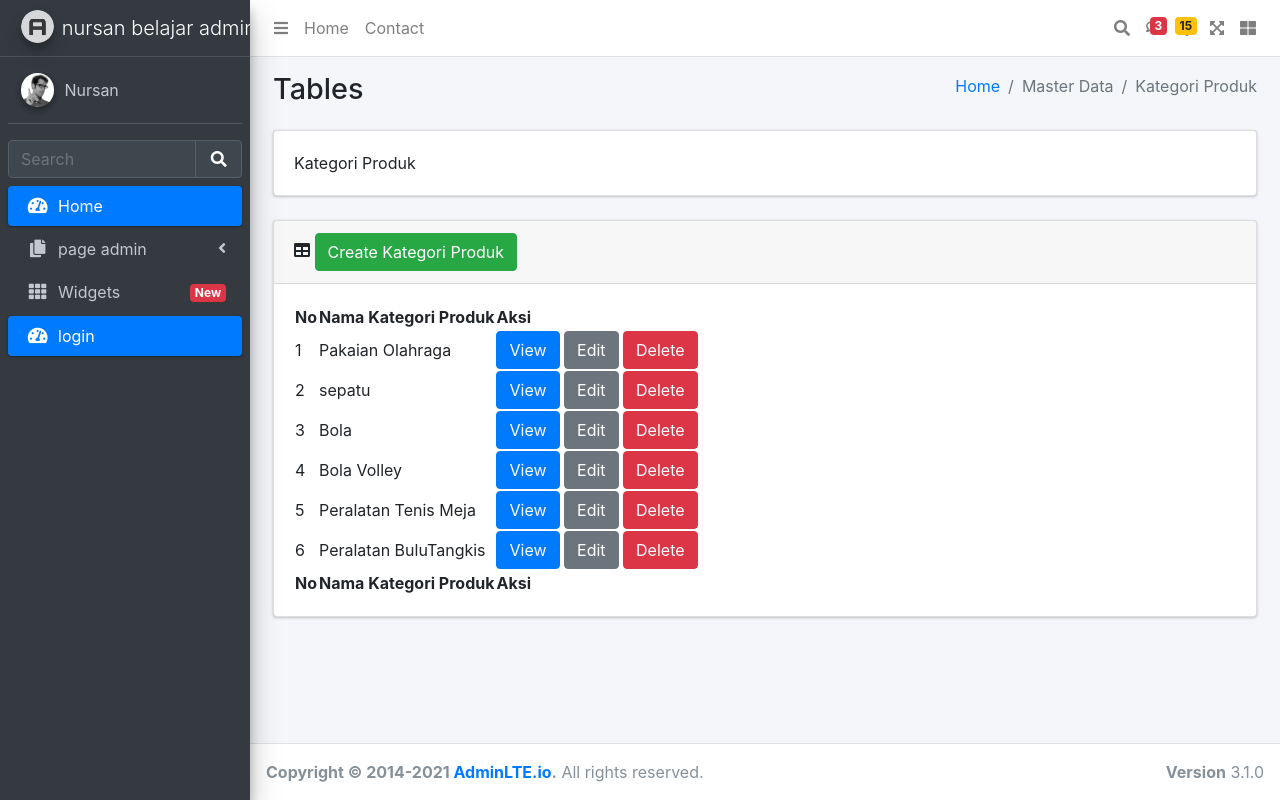
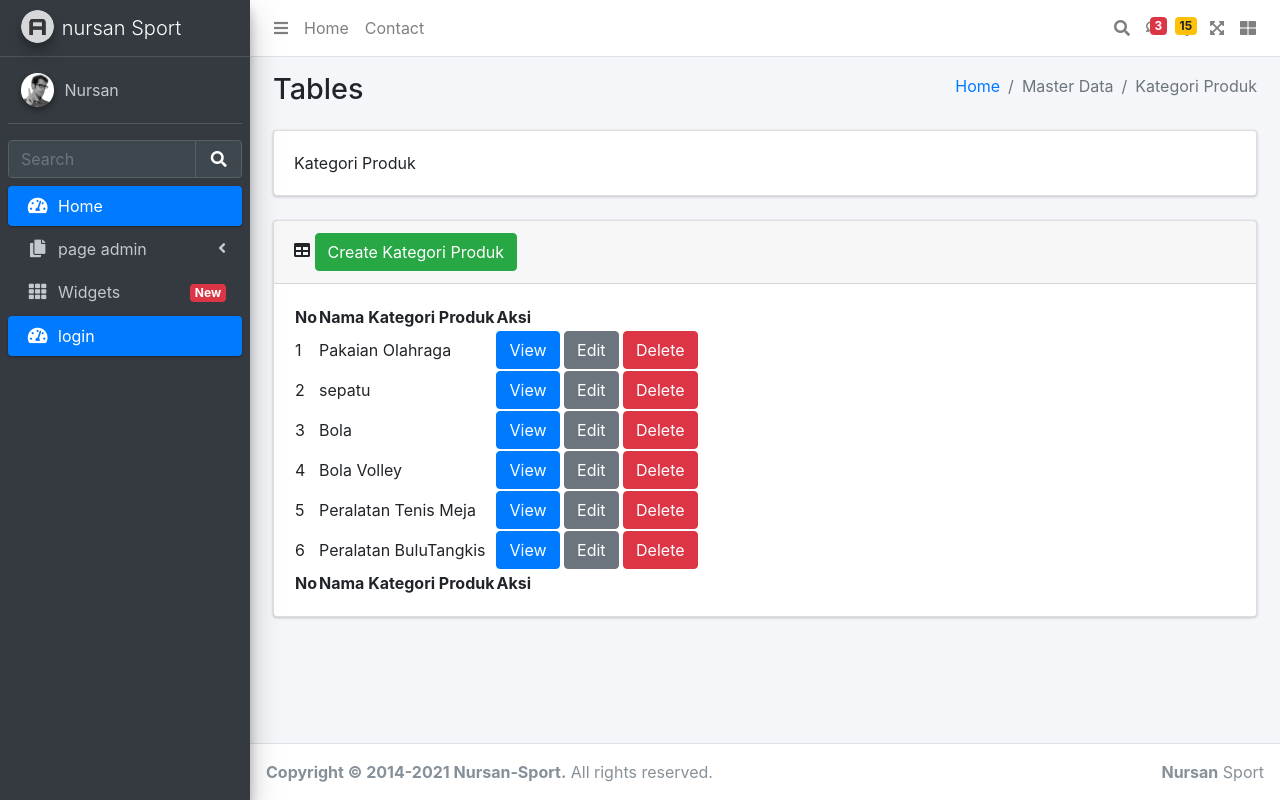
Before and after one commit to nurikhsan11/Project-uts_smt2, a PHP site: page /admin/index.php?krupuk=Table_KProduk/K_Produk in a window 1280 px wide. Run offline with PHP 8.4, Linux system fonts and the light colour scheme; data comes from the database, SQL or seed files in the repository; some libraries are stand-ins or nearby versions.

Commit message:
modif admin bagian tabel

```diff
--- a/admin/Table_KProduk/K_Produk.php
+++ b/admin/Table_KProduk/K_Produk.php
@@ -63,8 +63,8 @@ $rs = $dbh->query($sql);
                                 <td><?= $nomor ?></td>
                                 <td><?= $row['nama'] ?></td>
                                 <td>
-                                    <a class="btn btn-primary" href="index1.php?krupuk=Table_KProduk/view_KProduk&id=<?= $row['id'] ?>">View</a>
-                                    <a class="btn btn-secondary" href="index1.php?krupuk=Table_KProduk/form_KProduk&idedit=<?= $row['id'] ?>">Edit</a>
+                                    <a class="btn btn-primary" href="index.php?krupuk=Table_KProduk/view_KProduk&id=<?= $row['id'] ?>">View</a>
+                                    <a class="btn btn-secondary" href="index.php?krupuk=Table_KProduk/form_KProduk&idedit=<?= $row['id'] ?>">Edit</a>
                                     <a class="btn btn-danger" href="Table_KProduk/delete_KProduk.php?iddel=<?= $row['id'] ?>" onclick="if(!confirm('Anda Yakin Hapus Data Kategori Produk <?= $row['nama'] ?>?')) {return false}">Delete</a>
                                 </td>
                             </tr>
--- a/admin/footer.php
+++ b/admin/footer.php
@@ -1,8 +1,8 @@
 <footer class="main-footer">
     <div class="float-right d-none d-sm-block">
-      <b>Version</b> 3.1.0
+      <b>Nursan</b> Sport
     </div>
-    <strong>Copyright &copy; 2014-2021 <a href="https://adminlte.io">AdminLTE.io</a>.</strong> All rights reserved.
+    <strong>Copyright &copy; 2014-2021 Nursan-Sport.</strong> All rights reserved.
   </footer>
 
   <!-- Control Sidebar -->
--- a/admin/sidebar.php
+++ b/admin/sidebar.php
@@ -2,7 +2,7 @@
   <!-- Brand Logo -->
   <a href="index.php?krupuk=home" class="brand-link">
     <img src="dist/img/AdminLTELogo.png" alt="AdminLTE Logo" class="brand-image img-circle elevation-3" style="opacity: .8">
-    <span class="brand-text font-weight-light">nursan belajar admin</span>
+    <span class="brand-text font-weight-light">nursan Sport</span>
   </a>
 
   <!-- Sidebar -->
```
